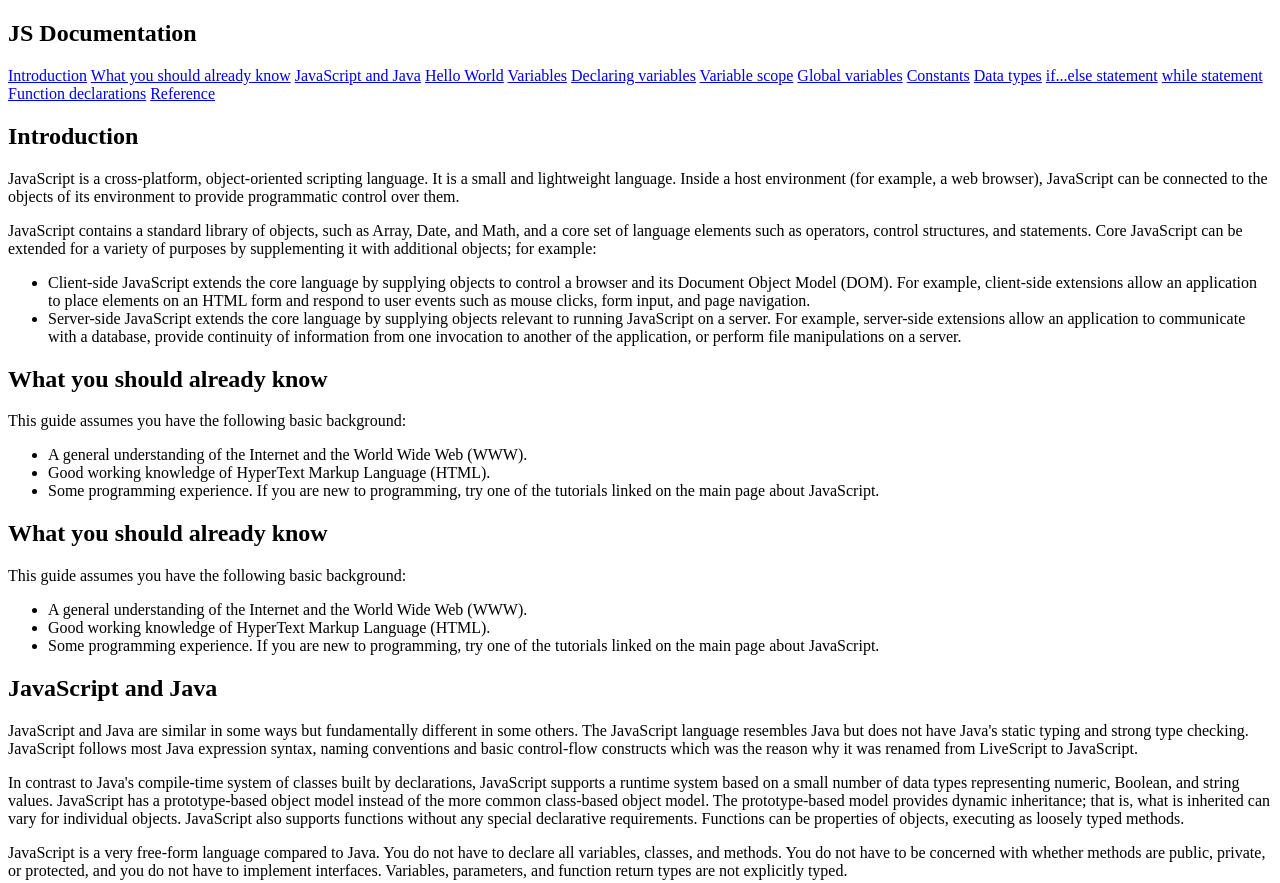
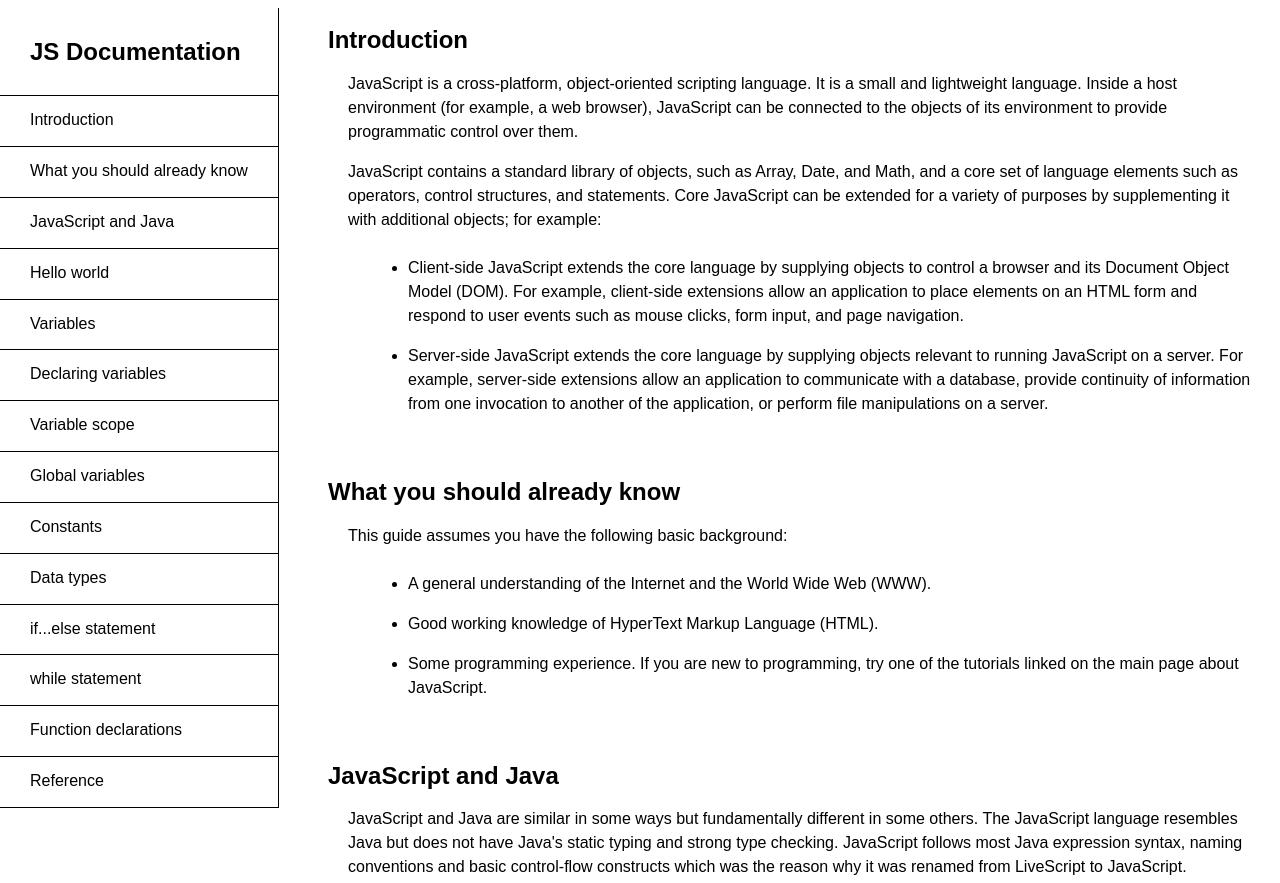
Before and after one commit to careychua/Free-Code-Camp, a plain HTML site: page Technical Documentation Page/index.html in a window 1280 px wide. Shown: the top 883 px of the page. Drawn offline with Linux system fonts and the light colour scheme.

Commit message:
Laptop full completed

```diff
--- a/Technical Documentation Page/index.html
+++ b/Technical Documentation Page/index.html
@@ -7,25 +7,29 @@
     </head>
     <body>
         <nav id="navbar">
-            <header><h1>JS Documentation</h1></header>
-            <a class="navlink" href="#Introduction">Introduction</a>
-            <a class="navlink" href="#What_you_should_already_know">What you should already know</a>
-            <a class="navlink" href="#JavaScript_and_Java">JavaScript and Java</a>
-            <a class="navlink" href="#Hello_world">Hello World</a>
-            <a class="navlink" href="#Variables">Variables</a>
-            <a class="navlink" href="#Declaring_variables">Declaring variables</a>
-            <a class="navlink" href="#Variable_scope">Variable scope</a>
-            <a class="navlink" href="#Global_variables">Global variables</a>
-            <a class="navlink" href="#Constants">Constants</a>
-            <a class="navlink" href="#Data_types">Data types</a>
-            <a class="navlink" href="#if_else_statement">if...else statement</a>
-            <a class="navlink" href="#while_statement">while statement</a>
-            <a class="navlink" href="#Function_declarations">Function declarations</a>
-            <a class="navlink" href="#References">Reference</a>
+            <header id="navbar-header"><h1>JS Documentation</h1></header>
+            <div id="navbar-links">
+                <div>
+                    <a class="nav-link" href="#Introduction">Introduction</a></div>
+                <div><a class="nav-link" href="#What_you_should_already_know">What you should already know</a></div>
+                <div><a class="nav-link" href="#JavaScript_and_Java">JavaScript and Java</a></div>
+                <div><a class="nav-link" href="#Hello_world">Hello world</a></div>
+                <div><a class="nav-link" href="#Variables">Variables</a></div>
+                <div><a class="nav-link" href="#Declaring_variables">Declaring variables</a></div>
+                <div><a class="nav-link" href="#Variable_scope">Variable scope</a></div>
+                <div><a class="nav-link" href="#Global_variables">Global variables</a></div>
+                <div><a class="nav-link" href="#Constants">Constants</a></div>
+                <div><a class="nav-link" href="#Data_types">Data types</a></div>
+                <div><a class="nav-link" href="#if...else_statement">if...else statement</a></div>
+                <div><a class="nav-link" href="#while_statement">while statement</a></div>
+                <div><a class="nav-link" href="#Function_declarations">Function declarations</a></div>
+                <div><a class="nav-link" href="#Reference">Reference</a></div>
+            </div>
         </nav>
         <main id="main-doc">
             <section class="main-section" id="Introduction">
                 <header><h1>Introduction</h1></header>
+                <div>
                     <p>JavaScript is a cross-platform, object-oriented scripting language. It is a small and lightweight language. Inside a host environment (for example, a web browser), JavaScript can be connected to the objects of its environment to provide programmatic control over them.</p>
                     <p>JavaScript contains a standard library of objects, such as Array, Date, and Math, and a core set of language elements such as operators, control structures, and statements. Core JavaScript can be extended for a variety of purposes by supplementing it with additional objects; for example:</p>
                     <ul>
@@ -33,83 +37,110 @@
                             Client-side JavaScript extends the core language by supplying objects to control a browser and its Document Object Model (DOM). For example, client-side extensions allow an application to place elements on an HTML form and respond to user events such as mouse clicks, form input, and page navigation.</li>
                         <li>Server-side JavaScript extends the core language by supplying objects relevant to running JavaScript on a server. For example, server-side extensions allow an application to communicate with a database, provide continuity of information from one invocation to another of the application, or perform file manipulations on a server.</li>
                     </ul>
+                </div>
             </section>
             <section class="main-section" id="What_you_should_already_know">
                 <header><h1>What you should already know</h1></header>
+                <div>
                     <p>This guide assumes you have the following basic background:</p>
                     <ul>
                         <li>A general understanding of the Internet and the World Wide Web (WWW).</li>
                         <li>Good working knowledge of HyperText Markup Language (HTML).</li>
                         <li>Some programming experience. If you are new to programming, try one of the tutorials linked on the main page about JavaScript.</li>
                     </ul>
-            </section>
-            <section class="main-section" id="What_you_should_already_know">
-                <header><h1>What you should already know</h1></header>
-                <p>This guide assumes you have the following basic background:</p>
-                <ul>
-                    <li>A general understanding of the Internet and the World Wide Web (WWW).</li>
-                    <li>Good working knowledge of HyperText Markup Language (HTML).</li>
-                    <li>Some programming experience. If you are new to programming, try one of the tutorials linked on the main page about JavaScript.</li>
-                </ul>
+                </div>
             </section>
             <section class="main-section" id="JavaScript_and_Java">
                 <header><h1>JavaScript and Java</h1></header>
+                <div>
                     <p>JavaScript and Java are similar in some ways but fundamentally different in some others. The JavaScript language resembles Java but does not have Java's static typing and strong type checking. JavaScript follows most Java expression syntax, naming conventions and basic control-flow constructs which was the reason why it was renamed from LiveScript to JavaScript.</p>
                     <p>In contrast to Java's compile-time system of classes built by declarations, JavaScript supports a runtime system based on a small number of data types representing numeric, Boolean, and string values. JavaScript has a prototype-based object model instead of the more common class-based object model. The prototype-based model provides dynamic inheritance; that is, what is inherited can vary for individual objects. JavaScript also supports functions without any special declarative requirements. Functions can be properties of objects, executing as loosely typed methods.</p>
                     <p>JavaScript is a very free-form language compared to Java. You do not have to declare all variables, classes, and methods. You do not have to be concerned with whether methods are public, private, or protected, and you do not have to implement interfaces. Variables, parameters, and function return types are not explicitly typed.</p>
+                </div>
             </section>
             <section class="main-section" id="Hello_world">
                 <header><h1>Hello world</h1></header>
+                <div>
                     <p>To get started with writing JavaScript, open the Scratchpad and write your first "Hello world" JavaScript code: </p>
+                    <div class="code">
                         <code>function greetMe(yourName) { alert("Hello " + yourName); }<br>
                             greetMe("World");</code>
+                    </div>
                     <p>Select the code in the pad and hit Ctrl+R to watch it unfold in your browser! </p>
+                </div>
             </section>
             <section class="main-section" id="Variables">
                 <header><h1>Variables</h1></header>
+                <div>
                     <p> You use variables as symbolic names for values in your application. The names of variables, called identifiers, conform to certain rules.</p>
                     <p>A JavaScript identifier must start with a letter, underscore (_), or dollar sign ($); subsequent characters can also be digits (0-9). Because JavaScript is case sensitive, letters include the characters "A" through "Z" (uppercase) and the characters "a" through "z" (lowercase).</p>
                     <p>You can use ISO 8859-1 or Unicode letters such as å and ü in identifiers. You can also use the Unicode escape sequences as characters in identifiers. Some examples of legal names are Number_hits, temp99, and _name.</p>
+                </div>
             </section>
             <section class="main-section" id="Declaring_variables">
                 <header><h1>Declaring variables</h1></header>
+                <div>
                     <p>You can declare a variable in three ways:</p>
                     <p>With the keyword var. For example,</p>
+                    <div class="code">
                         <code>var x = 42.</code>
+                    </div>
                     <p>This syntax can be used to declare both local and global variables.</p>
                     <p>By simply assigning it a value. For example,</p>
+                    <div class="code">
                         <code>x = 42.</code>
+                    </div>
                     <p>This always declares a global variable. It generates a strict JavaScript warning. You shouldn't use this variant.</p>
                     <p>With the keyword let. For example,</p>
+                    <div class="code">
                         <code>let y = 13.</code>
+                    </div>
                     <p>This syntax can be used to declare a block scope local variable. See Variable scope below.</p>
+                </div>
             </section>
             <section class="main-section" id="Variable_scope">
                 <header><h1>Variable scope</h1></header>
+                <div>
                     <p>When you declare a variable outside of any function, it is called a global variable, because it is available to any other code in the current document. When you declare a variable within a function, it is called a local variable, because it is available only within that function.</p>
                     <p>JavaScript before ECMAScript 2015 does not have block statement scope; rather, a variable declared within a block is local to the function (or global scope) that the block resides within. For example the following code will log 5, because the scope of x is the function (or global context) within which x is declared, not the block, which in this case is an if statement.</p>
+                    <div class="code">
                         <code>if (true) { var x = 5; } console.log(x); // 5</code>
+                    </div>
                     <p>This behavior changes, when using the let declaration introduced in ECMAScript 2015.</p>
+                    <div class="code">
                         <code>if (true) { let y = 5; } console.log(y); // ReferenceError: y is not defined</code>
+                    </div>
+                </div>
             </section>
             <section class="main-section" id="Global_variables">
-                <header><h1>Global_variables</h1></header>
+                <header><h1>Global variables</h1></header>
+                <div>
                     <p>Global variables are in fact properties of the global object. In web pages the global object is window, so you can set and access global variables using the window.variable syntax.</p>
                     <p>Consequently, you can access global variables declared in one window or frame from another window or frame by specifying the window or frame name. For example, if a variable called phoneNumber is declared in a document, you can refer to this variable from an iframe as parent.phoneNumber.</p>
+                </div>
             </section>
             <section class="main-section" id="Constants">
                 <header><h1>Constants</h1></header>
+                <div>
                     <p>You can create a read-only, named constant with the const keyword. The syntax of a constant identifier is the same as for a variable identifier: it must start with a letter, underscore or dollar sign and can contain alphabetic, numeric, or underscore characters.</p>
+                    <div class="code">
                         <code>const PI = 3.14;</code>
+                    </div>
                     <p> A constant cannot change value through assignment or be re-declared while the script is running. It has to be initialized to a value.</p>
                     <p>The scope rules for constants are the same as those for let block scope variables. If the const keyword is omitted, the identifier is assumed to represent a variable.</p>
                     <p>You cannot declare a constant with the same name as a function or variable in the same scope. For example:</p>
+                    <div class="code">
                         <code>// THIS WILL CAUSE AN ERROR function f() {}; const f = 5; // THIS WILL CAUSE AN ERROR ALSO function f() { const g = 5; var g; //statements }</code>
+                    </div>
                     <p>However, object attributes are not protected, so the following statement is executed without problems.</p>
+                    <div class="code">
                         <code>const MY_OBJECT = {"key": "value"}; MY_OBJECT.key = "otherValue";</code>
+                    </div>
+                </div>
             </section>
             <section class="main-section" id="Data_types">
                 <header><h1>Data types</h1></header>
+                <div>
                     <p>The latest ECMAScript standard defines seven data types:</p>
                     <ul>
                         <li>Six data types that are primitives:</li>
@@ -124,35 +155,52 @@
                         <li>and Object</li>
                     </ul>
                     <p>Although these data types are a relatively small amount, they enable you to perform useful functions with your applications. Objects and functions are the other fundamental elements in the language. You can think of objects as named containers for values, and functions as procedures that your application can perform.</p>
+                </div>
             </section>
-            <section class="main-section" id="if_else_statement">
+            <section class="main-section" id="if...else_statement">
                 <header><h1>if...else statement</h1></header>
+                <div>
                     <p>Use the if statement to execute a statement if a logical condition is true. Use the optional else clause to execute a statement if the condition is false. An if statement looks as follows:</p>
+                    <div class="code">
                         <code>if (condition) { statement_1; } else { statement_2; }</code>
+                    </div>
                     <p>condition can be any expression that evaluates to true or false. See Boolean for an explanation of what evaluates to true and false. If condition evaluates to true, statement_1 is executed; otherwise, statement_2 is executed. statement_1 and statement_2 can be any statement, including further nested if statements.</p>
                     <p>You may also compound the statements using else if to have multiple conditions tested in sequence, as follows:</p>
-                <code>if (condition_1) { statement_1; } else if (condition_2) { statement_2;<br>
-                } else if (condition_n) { statement_n; } else { statement_last; }</code>
+                    <div class="code">
+                        <code>if (condition_1) { statement_1; } else if (condition_2) { statement_2;<br>} else if (condition_n) { statement_n; } else { statement_last; }</code>
+                    </div>
                     <p>In the case of multiple conditions only the first logical condition which evaluates to true will be executed. To execute multiple statements, group them within a block statement ({ ... }) . In general, it's good practice to always use block statements, especially when nesting if statements:</p>
+                    <div class="code">
                         <code>if (condition) { statement_1_runs_if_condition_is_true;<br>
                         statement_2_runs_if_condition_is_true; } else {<br>
                         statement_3_runs_if_condition_is_false;<br>
                         statement_4_runs_if_condition_is_false; }</code>
+                    </div>
                     <p>It is advisable to not use simple assignments in a conditional expression, because the assignment can be confused with equality when glancing over the code. For example, do not use the following code:</p>
+                    <div class="code">
                         <code>if (x = y) { /* statements here */ }</code>
+                    </div>
                     <p>If you need to use an assignment in a conditional expression, a common practice is to put additional parentheses around the assignment. For example:</p>
+                    <div class="code">
                         <code>if ((x = y)) { /* statements here */ }</code>
+                    </div>
+                </div>
             </section>
             <section class="main-section" id="while_statement">
                 <header><h1>while statement</h1></header>
+                <div>
                     <p>A while statement executes its statements as long as a specified condition evaluates to true. A while statement looks as follows:</p>
+                    <div class="code">
                         <code>while (condition) statement</code>
+                    </div>
                     <p>If the condition becomes false, statement within the loop stops executing and control passes to the statement following the loop.</p>
                     <p>The condition test occurs before statement in the loop is executed. If the condition returns true, statement is executed and the condition is tested again. If the condition returns false, execution stops and control is passed to the statement following while.</p>
                     <p>To execute multiple statements, use a block statement ({ ... }) to group those statements.</p>
                     <p>Example:</p>
                     <p>The following while loop iterates as long as n is less than three:</p>
+                    <div class="code">
                         <code>var n = 0; var x = 0; while (n < 3) { n++; x += n; }</code>
+                    </div>
                     <p>With each iteration, the loop increments n and adds that value to x. Therefore, x and n take on the following values:</p>
                     <ul>
                         <li>After the first pass: n = 1 and x = 1</li>
@@ -160,9 +208,11 @@
                         <li>After the third pass: n = 3 and x = 6</li>
                     </ul>
                     <p>After completing the third pass, the condition n < 3 is no longer true, so the loop terminates.</p>
+                </div>
             </section>
             <section class="main-section" id="Function_declarations">
                 <header><h1>Function declarations</h1></header>
+                <div>
                     <p>A function definition (also called a function declaration, or function statement) consists of the function keyword, followed by:</p>
                     <ul>
                         <li>The name of the function.</li>
@@ -170,14 +220,21 @@
                         <li>The JavaScript statements that define the function, enclosed in curly brackets, { }.</li>
                     </ul>
                     <p>For example, the following code defines a simple function named square:</p>
+                    <div class="code">
                         <code>function square(number) { return number * number; }</code>
+                    </div>
                     <p>The function square takes one argument, called number. The function consists of one statement that says to return the argument of the function (that is, number) multiplied by itself. The return statement specifies the value returned by the function.</p>
+                    <div class="code">
                         <code>return number * number;</code>
+                    </div>
                     <p>Primitive parameters (such as a number) are passed to functions by value; the value is passed to the function, but if the function changes the value of the parameter, this change is not reflected globally or in the calling function. </p>
+                </div>
             </section>
             <section class="main-section" id="Reference">
                 <header><h1>Reference</h1></header>
+                <div>
                     <p>All the documentation in this page is taken from <a target="_blank" href="https://developer.mozilla.org/en-US/docs/Web/JavaScript/Guide">MDN</a></p>
+                </div>
             </section>
         </main>
         <footer>
--- a/Technical Documentation Page/style.css
+++ b/Technical Documentation Page/style.css
@@ -0,0 +1,75 @@
+:root {
+    --navbar-top-bottom-padding: 12px;
+    --navbar-left-right-padding: 30px;
+    --navbar-border: 1px solid black;
+}
+
+body {
+    font-family: Arial, Helvetica, sans-serif;
+    max-width: 100vw;
+    height: auto;
+    position: absolute;
+    left: 300px;
+    padding: 0px 20px 20px 20px;
+    line-height: 1.5em;
+    font-size: 1em;
+}
+
+#navbar {
+    position: fixed;
+    left: 0;
+    display: grid;
+    height: 100vh;
+    grid-template-columns: 100%;
+    grid-template-rows: 1fr 13fr;
+    grid-template-areas:
+        "navbar-header"
+        "navbar-links";
+    border-right: var(--navbar-border);
+}
+
+#navbar-header {
+    grid-area: navbar-header;
+    position: fixed;
+    padding: var(--navbar-top-bottom-padding) var(--navbar-left-right-padding);
+}
+
+#navbar-links {
+    grid-area: navbar-links;
+    margin-top: 30px;
+    display: grid;
+    grid-template-columns: 100%;
+    grid-template-rows: repeat(13,auto-fit);
+    border-top: var(--navbar-border);
+}
+
+#navbar-links > div {
+    border-bottom: var(--navbar-border);
+    padding: var(--navbar-top-bottom-padding) var(--navbar-left-right-padding);
+}
+
+.nav-link {
+    color: inherit;
+    text-decoration: inherit;
+}
+
+section > div {
+    padding-left: 20px;
+    padding-bottom: 20px;
+}
+
+ul{
+    margin-left: 20px;
+}
+
+ul > li {
+    padding: 8px 0px;
+}
+
+.code {
+    margin-left: 20px;
+    padding: 5px 20px;
+    border-radius: 4px;
+    background-color: lightsteelblue;
+    font-size: 1em;
+}
```
Lines whose indentation alone changed are shown as unchanged.
